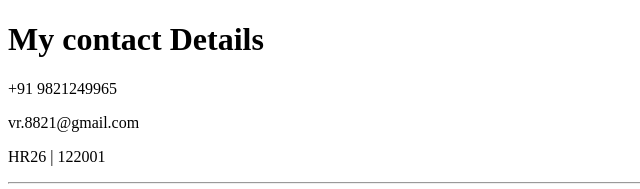
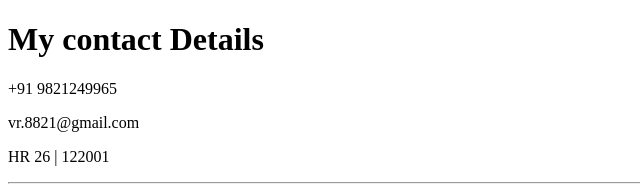
Before and after one commit to vineetrana5/cv, a plain HTML site: page contact_me.html in a window 1280 px wide. Shown: the top 189 px of the page, 0-640 px from the left. Drawn offline with Linux system fonts and the light colour scheme.

Commit message:
Update contact_me.html

```diff
--- a/contact_me.html
+++ b/contact_me.html
@@ -8,7 +8,7 @@
     <h1>My contact Details</h1>
     <p>+91 9821249965</p>
     <p>vr.8821@gmail.com</p>
-    <p>HR26 | 122001</p>
+    <p>HR 26 | 122001</p>
     <hr>
 
     <form action="mailto:vineetrana440@gmail.com" method="post" enctype="text/plain">
```
